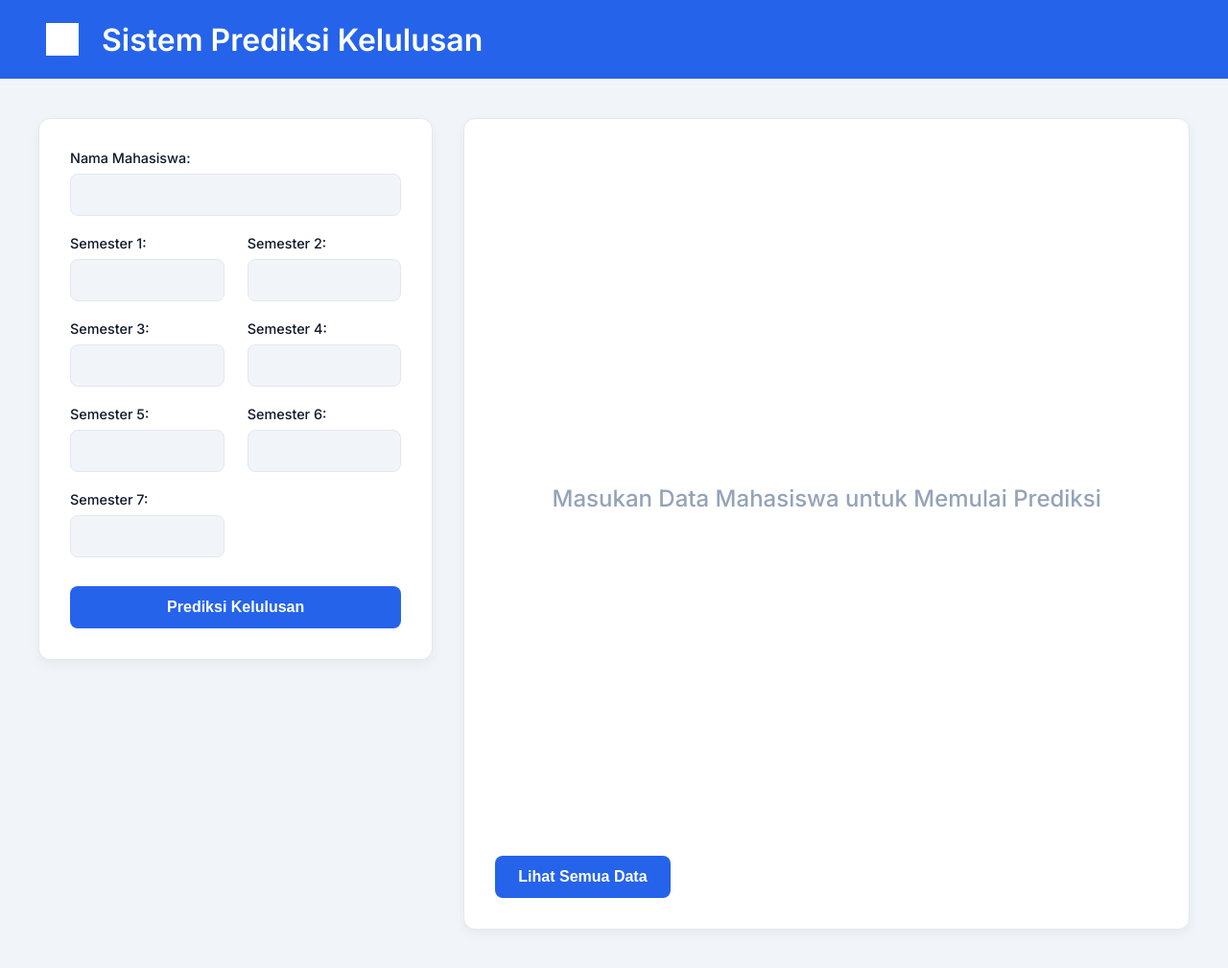
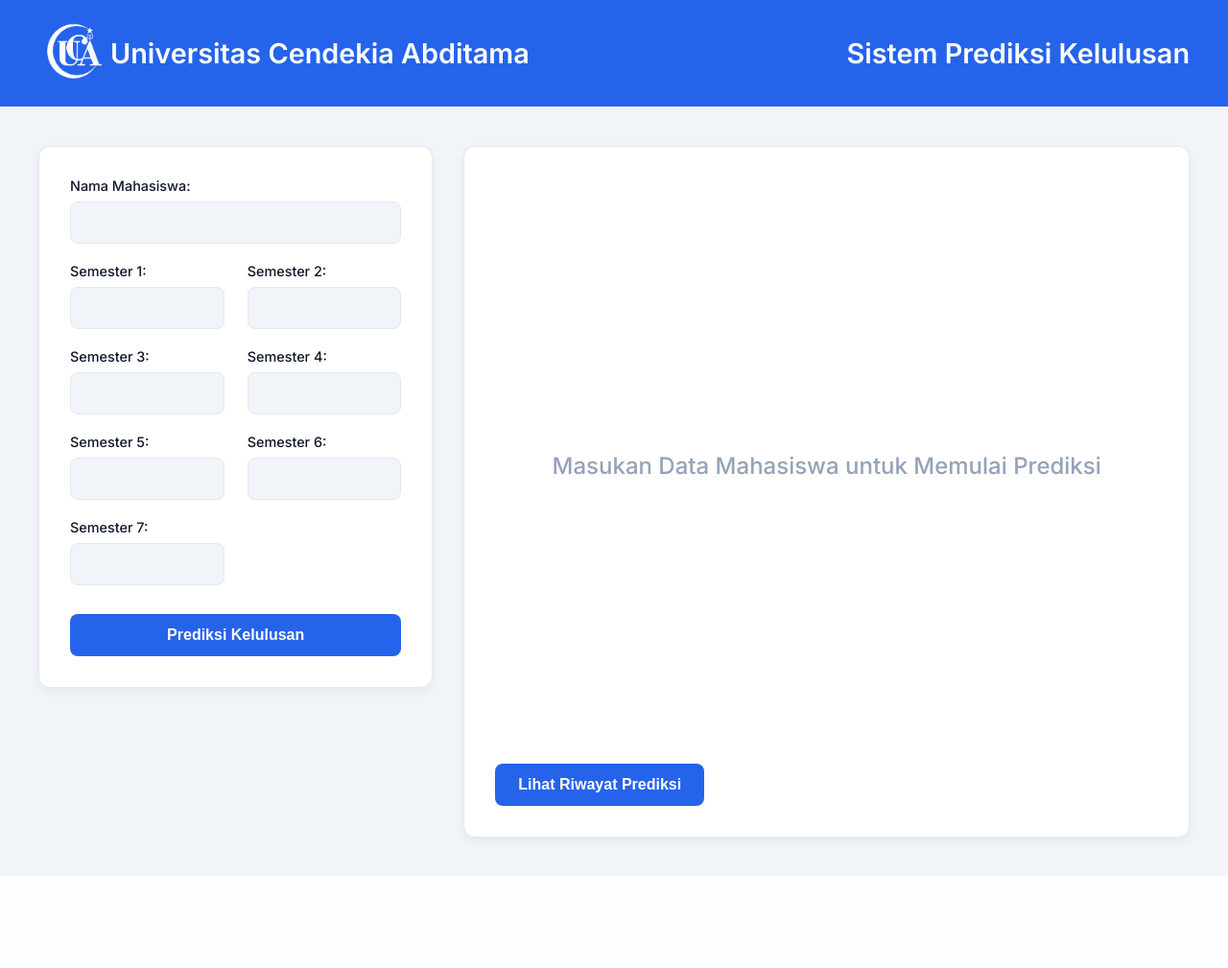
Before and after one commit to RyuuRyu/KNN-Web-App, a Flask app: page / in a window 1280 px wide. Shown: the whole page at 96% size. After the commit the page ends 885 px from the top, so only its background shows below. Run offline with Flask 3, Linux system fonts and the light colour scheme; parts of the project's set-up code (start-up, migrations or seed data) failed here and were passed over; grey boxes are pictures that could not be loaded.

Commit message:
UI Changes

```diff
--- a/templates/index.html
+++ b/templates/index.html
@@ -37,26 +37,30 @@
         padding: 1rem 2.5rem;
         border-bottom: 1px solid var(--medium-gray);
       }
-      .header-logo {
-        width: 50px;
-        height: 50px;
-        margin-right: 1rem;
-        background-color: var(--primary-blue);
-        border-radius: 50%;
+
+      .right {
         display: flex;
         align-items: center;
         justify-content: center;
-        padding: 8px;
-        box-sizing: border-box;
       }
+
       .header-logo img {
-        width: 100%;
-        height: 100%;
-        display: block;
+        width: 75px;
+        height: 75px;
         filter: brightness(0) invert(1); /* Makes a dark icon white */
       }
+
       .header-title {
-        font-size: 2rem;
+        font-size: 1.8rem;
+        font-weight: 600;
+        color: var(--white);
+      }
+
+      .header p {
+        position: absolute;
+        right: 2.5rem;
+        margin: 0;
+        font-size: 1.8rem;
         font-weight: 600;
         color: var(--white);
       }
@@ -138,7 +142,7 @@
         flex: 2;
         display: flex;
         flex-direction: column;
-        min-height: 780px;
+        min-height: 655px;
       }
       .result-panel h3 {
         margin-top: 0;
@@ -225,13 +229,13 @@
   </head>
   <body>
     <div class="header">
-      <div class="header-logo">
-        <img
-          src="https://cdn-icons-png.flaticon.com/512/3135/3135755.png"
-          alt="Logo"
-        />
+      <div class="right">
+        <div class="header-logo">
+        <img src="{{ url_for('static', filename='assets/uca_logo.png') }}" alt="https://cdn-icons-png.flaticon.com/512/3135/3135755.png"/>
+        </div>
+        <span class="header-title">Universitas Cendekia Abditama</span>
       </div>
-      <span class="header-title">Sistem Prediksi Kelulusan</span>
+      <p>Sistem Prediksi Kelulusan</p>
     </div>
 
     <div class="main-container">
@@ -304,7 +308,7 @@
 
         <a href="{{ url_for('table') }}" style="text-decoration: none; margin-top: auto; display: block;">
           <button type="button" class="form-panel-button table-button">
-            Lihat Semua Data
+            Lihat Riwayat Prediksi
           </button>
         </a>
       </div>
--- a/templates/table.html
+++ b/templates/table.html
@@ -34,7 +34,7 @@
         }
 
         .table-container {
-            max-height: 65vh;
+            max-height: 62vh;
             overflow-y: auto;
             width: 100%;
         }
```
Also changed, not shown: static/assets/uca_logo.png (added), 1 other file.
